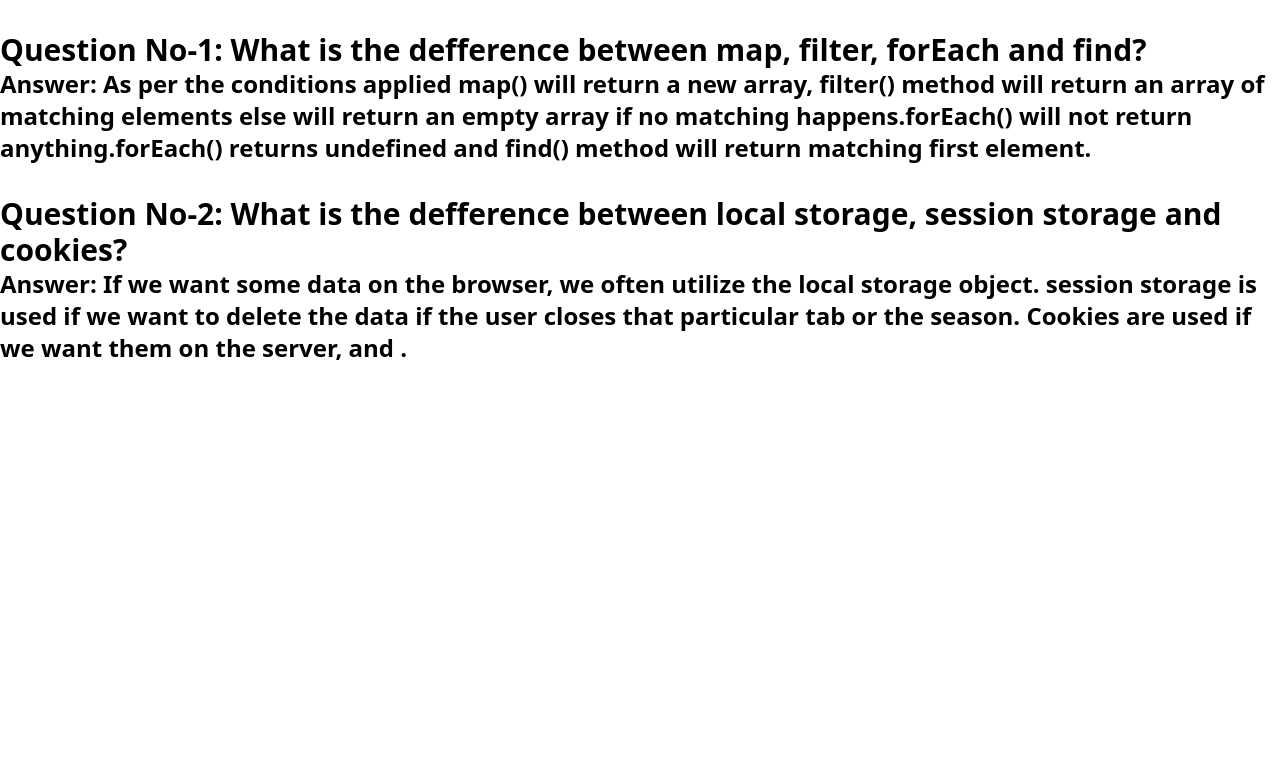
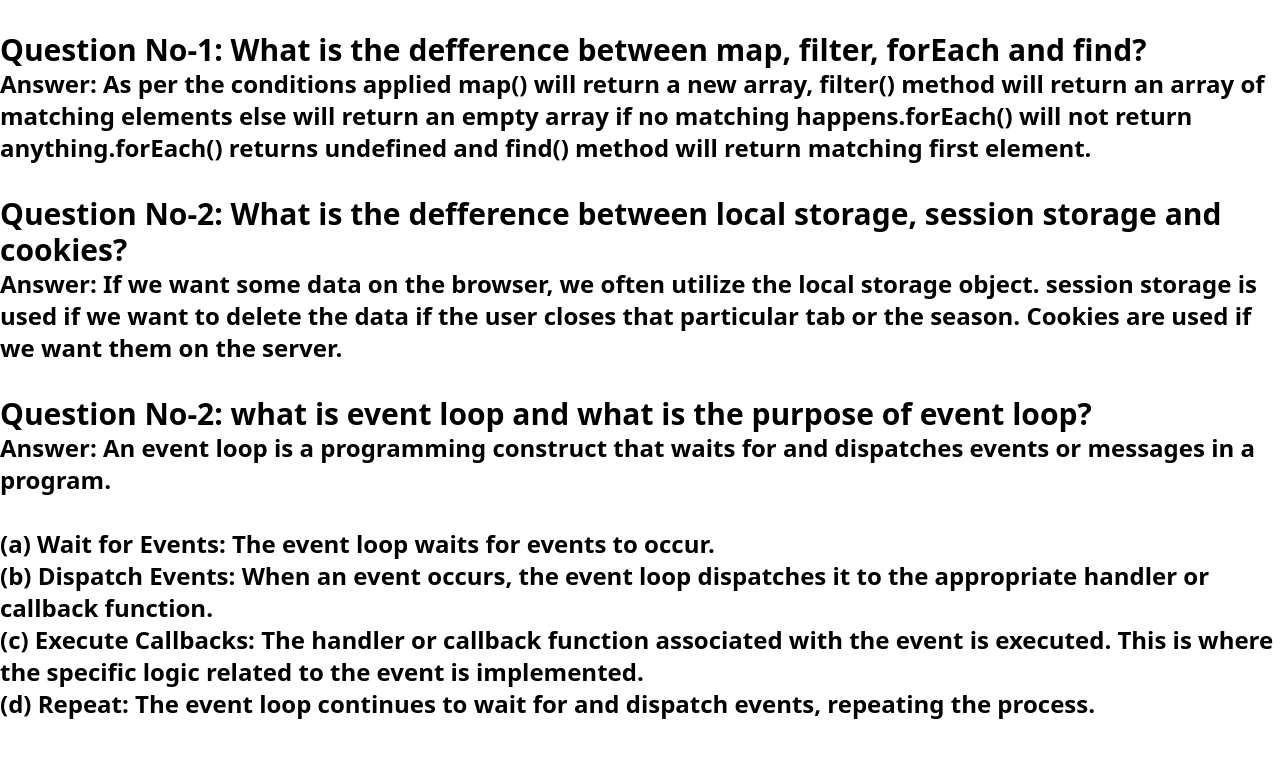
Before and after one commit to mdrubelhasan1/assignment-7, a plain HTML site: page blog.html in a window 1280 px wide. Drawn offline with nearby package versions, Linux system fonts and the light colour scheme.

Commit message:
blog-btn

```diff
--- a/blog.html
+++ b/blog.html
@@ -14,7 +14,17 @@
         </div>
         <div>
             <h3 class="font-bold text-3xl mt-8">Question No-2: What is the defference between local storage, session storage and cookies?</h3>
-            <p class="font-semibold text-2xl">Answer: If we want some data on the browser, we often utilize the local storage object. session storage is used if we want to delete the data if the user closes that particular tab or the season. Cookies are used if we want them on the server, and .</p>
+            <p class="font-semibold text-2xl">Answer: If we want some data on the browser, we often utilize the local storage object. session storage is used if we want to delete the data if the user closes that particular tab or the season. Cookies are used if we want them on the server.</p>
+        </div>
+        <div class="mb-8">
+            <h3 class="font-bold text-3xl mt-8">Question No-2: what is event loop and what is the purpose of event loop?</h3>
+            <p class="font-semibold text-2xl">Answer: An event loop is a programming construct that waits for and dispatches events or messages in a program. <br> <br>
+                (a) Wait for Events: The event loop waits for events to occur. <br>
+
+                (b) Dispatch Events: When an event occurs, the event loop dispatches it to the appropriate handler or callback function. <br>
+                (c) Execute Callbacks: The handler or callback function associated with the event is executed. This is where the specific logic related to the event is implemented. <br>
+                (d) Repeat: The event loop continues to wait for and dispatch events, repeating the process.
+            </p>
         </div>
     </section>
 
```
